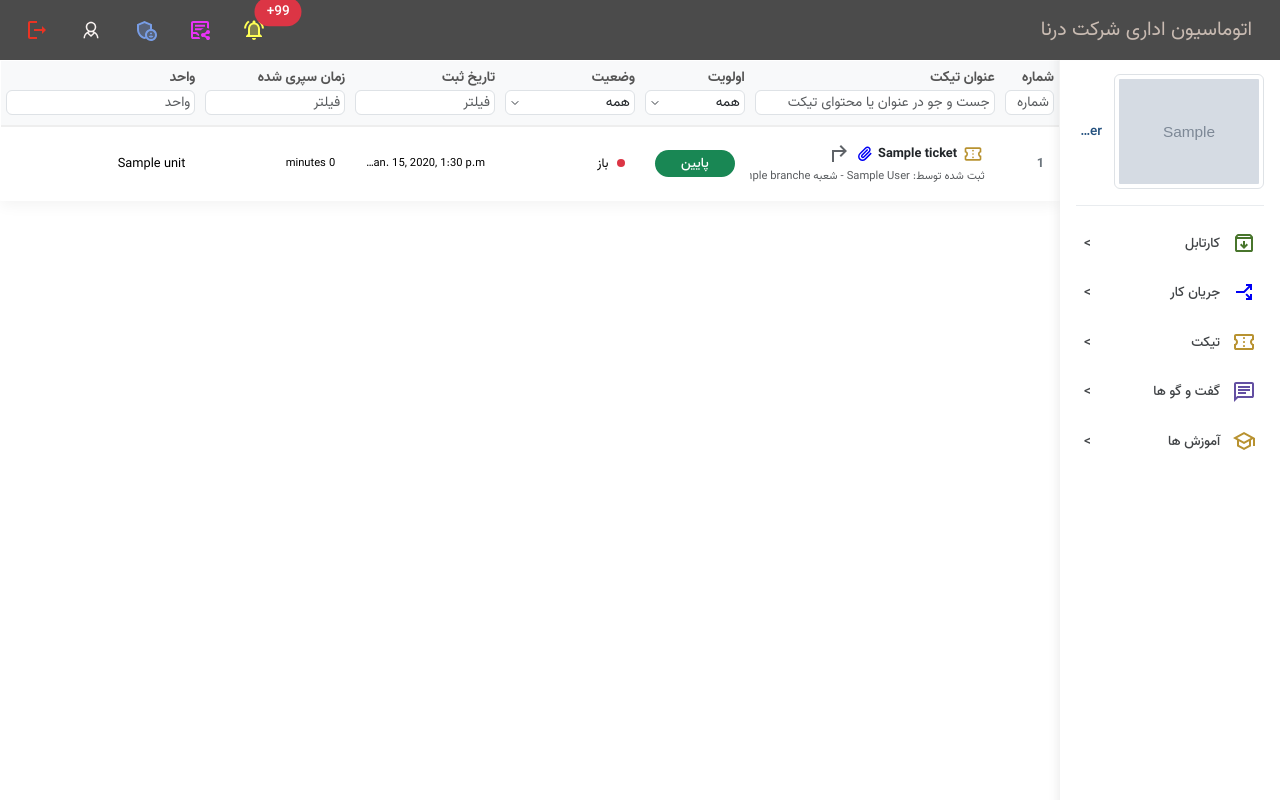
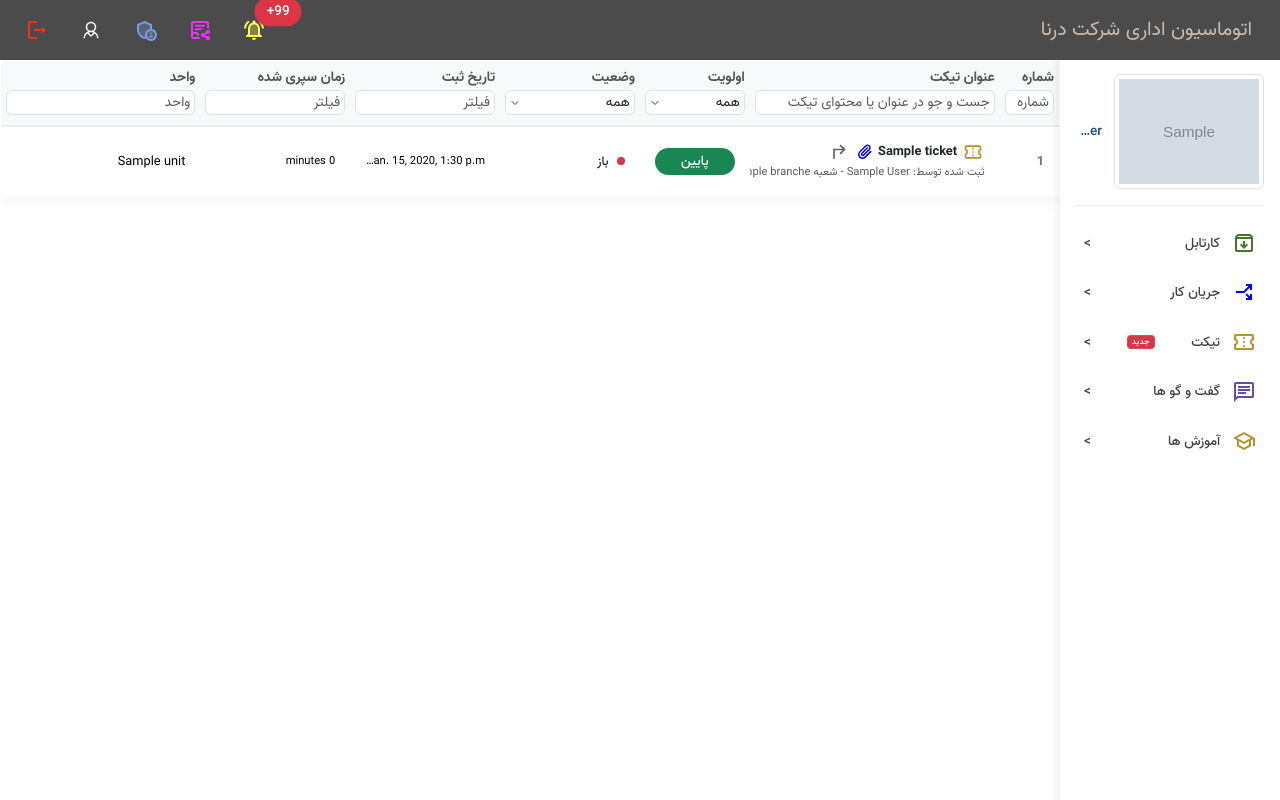
Before and after one commit to mhmdreza-dev/Optic_App, a Django app: page /tickets/ticket_list/ in a window 1280 px wide. Run offline with Django 5.2, Linux system fonts and the light colour scheme; a user stored in the database is signed in; tables that the repository leaves empty hold one stand-in row (values such as "Sample post"); grey boxes marked "Sample" are stand-in pictures; some libraries are stand-ins or nearby versions.

Commit message:
Create new ticket alert icon

```diff
--- a/templates/sidebar.html
+++ b/templates/sidebar.html
@@ -51,13 +51,24 @@
 
             <img src="{% static 'icons/ticket.svg' %}" class="menu-icon" alt="تیکت ">
             تیکت
+
         </div>
+        {% if opened_tickets_count > 0  %}
+            <small class="badge-clean bg-danger px-1 py-0 rounded-1" style="font-size: 0.5rem;">جدید</small>
+
+        {% elif referenced_tickets_count > 0  %}
+            <small class="badge-clean bg-danger px-1 py-0 rounded-1" style="font-size: 0.5rem;">جدید</small>
+
+        {% endif %}
         <span class="arrow">></span>
     </div>
     <div class="submenu">
 
-        <div class="submenu-item"><a class="submenu-item" data-bs-toggle="modal" data-bs-target="#new_ticket_modal">تیکت
-                جدید</a>
+        <div class="submenu-item">
+            <a class="submenu-item" data-bs-toggle="modal" data-bs-target="#new_ticket_modal">تیکت جدید</a>
+        </div>
+        <div class="submenu-item">
+            <a class="submenu-item" data-bs-toggle="modal" data-bs-target="#new_ticket_modal">انتقالی جدید</a>
         </div>
         <div class="submenu-item">
             <a class="submenu-item" href="{% url 'tickets:ticket_list' %}">فهرست تیکت ها</a>
--- a/tickets/templates/tickets/tickets_list.html
+++ b/tickets/templates/tickets/tickets_list.html
@@ -97,6 +97,7 @@
                             {% if ticket.reference_to %}
                             <span>
                                 <img src=" {% static 'icons/reference.svg' %}"
+                                    width="24" height="20"
                                     title="ارجاع" />
 
                             </span>
--- a/tickets/views.py
+++ b/tickets/views.py
@@ -215,6 +215,7 @@ def referenced_ticket (request):
         context = {
             'tickets': page_obj
         }
+
     #اگر کاربر پشتیبان نبود
     if not request.user.is_staff:
 
```
Also changed, not shown: templates/main.html (+11 -0 lines), static/icons/inventory.svg (added).
